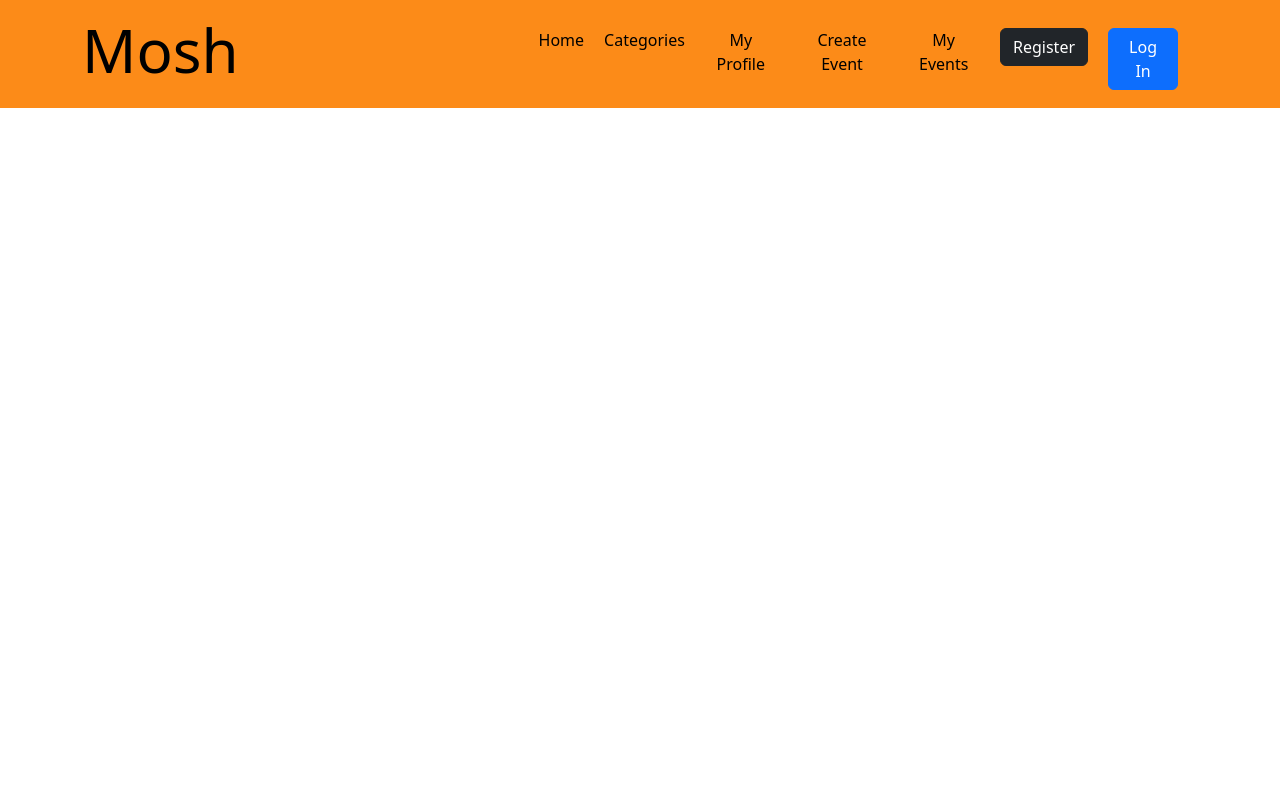
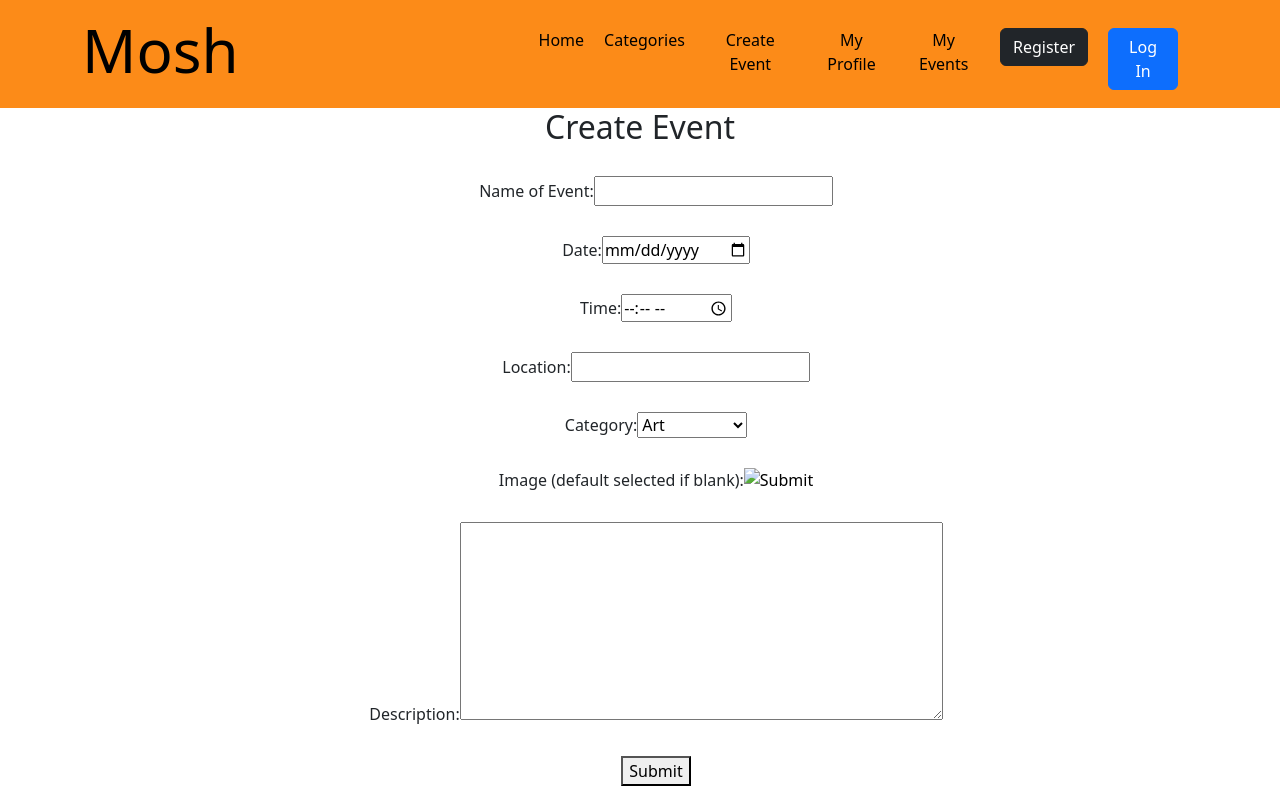
Before and after one commit to Keojac/Mosh, a React (Create React App) app in the folder client/: page /events/new in a window 1280 px wide. Built offline with nearby package versions, Linux system fonts and the light colour scheme.

Commit message:
rendered static components for webpage

```diff
--- a/client/src/App.css
+++ b/client/src/App.css
@@ -1,52 +1,7 @@
+/* Homepage css */
+
 .App {
   text-align: center;
-}
-
-.App-logo {
-  height: 40vmin;
-  pointer-events: none;
-}
-
-@media (prefers-reduced-motion: no-preference) {
-  .App-logo {
-    animation: App-logo-spin infinite 20s linear;
-  }
-}
-
-.App-header {
-  background-color: #282c34;
-  min-height: 100vh;
-  display: flex;
-  flex-direction: column;
-  align-items: center;
-  justify-content: center;
-  font-size: calc(10px + 2vmin);
-  color: white;
-}
-
-.App-link {
-  color: #61dafb;
-}
-
-@keyframes App-logo-spin {
-  from {
-    transform: rotate(0deg);
-  }
-  to {
-    transform: rotate(360deg);
-  }
-}
-
-.navbar {
-  background-color: #fc8b18;
-  color: black;
-  /* position: fixed !important; */
-}
-
-.title {
-  font-size: 60px;
-  text-decoration: none;
-  color: black;
 }
 
 .carousel {
@@ -72,6 +27,31 @@
   height: 700px;
 }
 
+.mission {
+  position: relative;
+  background-color: #ff9248;
+  height: 200px;
+  width: 80%;
+  margin: 0 auto;
+  margin-top: 50px;
+  font-size: 20px;
+  border-radius: 20px;
+}
+
+/* Navbar css */
+
+.navbar {
+  background-color: #fc8b18;
+  color: black;
+  /* position: fixed !important; */
+}
+
+.title {
+  font-size: 60px;
+  text-decoration: none;
+  color: black;
+}
+
 .nav_text {
   color: black;
   font-size: 16px;
@@ -88,16 +68,7 @@
   width: fit-content;
 }
 
-.mission {
-  position: relative;
-  background-color: #ff9248;
-  height: 200px;
-  width: 80%;
-  margin: 0 auto;
-  margin-top: 50px;
-  font-size: 20px;
-  border-radius: 20px;
-}
+/* Category page css */
 
 .category, img {
   display: block;
@@ -111,11 +82,24 @@
   text-decoration: none;
 }
 
+/* Create event page css */
+
+.form {
+  list-style: none;
+}
+
+.form, li {
+  margin-top: 30px;
+}
+
+
 @media (max-width: 400px) {
 
   body {
     height: fit-content;
   }
+
+  /* Homepage css */
 
   .carouselImg {
     display: block;
@@ -123,6 +107,12 @@
     height: 300px;
     margin: 0 auto;
   }
+
+  .mission {
+    height: 350px;
+  }
+
+  /* Navbar css */
 
   .nav_text {
     color: black;
@@ -136,9 +126,7 @@
     margin-left: 10px;
   }
 
-  .mission {
-    height: 350px;
-  }
+  /* Category page css */
 
   .category, img {
     width: 90%;
--- a/client/src/App.js
+++ b/client/src/App.js
@@ -4,6 +4,11 @@ import { Routes, Route, useNavigate } from "react-router-dom";
 import NavBar from './components/NavBar.js'
 import Home from './components/Homepage';
 import Categories from './components/Categories';
+import EventCategory from './components/EventCategory';
+import Profile from './components/User/Profile';
+import Form from './components/Form';
+import Register from './components/User/Register';
+import Login from './components/User/Login';
 
 function App() {
   return (
@@ -11,7 +16,12 @@ function App() {
       <NavBar />
       <Routes>
         <Route path="/" element={<Home />} />
-        <Route path="/categories" element={<Categories />} />
+        <Route path="/events/categories" element={<Categories />} />
+        <Route path="/events/:category" element={<EventCategory />} />
+        <Route path="/profile" element={<Profile />} />
+        <Route path="/events/new" element={<Form />} />
+        <Route path="/register" element={<Register />} />
+        <Route path="/login" element={<Login />} />
       </Routes>
     </div>
   );
--- a/client/src/components/Categories.js
+++ b/client/src/components/Categories.js
@@ -5,37 +5,37 @@ const Categories = () => {
     return (
         <div>
             <div className="category">
-                <Link to="/event/art">
+                <Link to="/event/:category">
                     <img src="https://img.freepik.com/free-photo/closeup-shot-andrew-jackson-face-dollar-bill-with-lines-painted-eyes-mouth_181624-12344.jpg?w=996&t=st=1660806079~exp=1660806679~hmac=b268371d4edf0d00b9f81dbb6706e330fdad7d780a401653c996a810d4e5c4f2" alt="cash with red lines painted on" />
                     <h3>Art</h3>
                 </Link>
             </div>
             <div className="category">
-                <Link to="/event/music">
+                <Link to="/event/:category">
                     <img src="https://img.freepik.com/free-photo/drummer-using-drum-sticks-hitting-snare-drum-with-splashing-water-black-background-studio-lighting-close-up_169016-14165.jpg?w=996&t=st=1660806291~exp=1660806891~hmac=e0786e1209fba08befcdb4d25ef59917a899aadfea65788b6450386aa5bdb758" alt="liquid splashing from drum being player" />
                     <h3>Music</h3>
                 </Link>
             </div>
             <div className="category">
-                <Link to="/event/sports">
+                <Link to="/event/:category">
                     <img src="https://img.freepik.com/free-photo/soccer-player-action-stadium_1150-14598.jpg?w=996&t=st=1660806468~exp=1660807068~hmac=153e4703641f46cf3d8112640c564a24c40ee7ebabc0f6fbac6485d9e3dac35c" alt="person dribbling soccer ball" />
                     <h3>Sports</h3>
                 </Link>
             </div>
             <div className="category">
-                <Link to="/event/corporate">
+                <Link to="/event/:category">
                     <img src="https://img.freepik.com/free-photo/aerial-view-business-data-analysis-graph_53876-146152.jpg?w=996&t=st=1660806549~exp=1660807149~hmac=a815541812fbfaffa04f632a02cb8443ce9daaada1812c0d72b076e40f3c6489" alt="eagle eye of business meeting" />
                     <h3>Corporate</h3>
                 </Link>
             </div>
             <div className="category">
-                <Link to="/event/community">
+                <Link to="/event/:category">
                     <img src="https://img.freepik.com/free-photo/friends-drinking-eating-tailgate-party_53876-125376.jpg?w=996&t=st=1660806662~exp=1660807262~hmac=ac1363a37c0d5f3782b840574971bdb89547204cb6bb17fd1df538de4beb798b" alt="people having a bbq" />
                     <h3>Community</h3>
                 </Link>
             </div>
             <div className="category">
-                <Link to="/event/virtual">
+                <Link to="/event/:category">
                     <img src="https://img.freepik.com/free-photo/remote-meeting-woman-working-from-home-during-coronavirus-covid-19-quarantine-remote-office-concept_155003-12406.jpg?w=996&t=st=1660806756~exp=1660807356~hmac=31970f9f9acfa96ea9767091e5d6ae898c6a908c0383559b5fe461d247533eb0" alt="virtual meeting" />
                     <h3>Virtual</h3>
                 </Link>
--- /dev/null
+++ b/client/src/components/EventCategory.js
@@ -0,0 +1,10 @@
+const EventCategory = (props) => {
+    return (
+        <div>
+
+        </div>
+    )
+}
+
+
+export default EventCategory
--- /dev/null
+++ b/client/src/components/Form.js
@@ -0,0 +1,53 @@
+const Form = (props) => {
+    return (
+        <div>
+            <h2>Create Event</h2>
+            <form>
+                <ul className="form">
+                    <li>
+                        <label for="name">Name of Event:</label>
+                        <input type="text" name="name" />
+                    </li>
+                    <li>
+                        <label for="date">Date:</label>
+                        <input type="date" name="date" />
+                    </li>
+                    <li>
+                        <label for="time">Time:</label>
+                        <input type="time" name="time" />
+                    </li>
+                    <li>
+                        <label for="location">Location:</label>
+                        <input type="text" name="location" />
+                    </li>
+                    <li>
+                        <label for="category">Category:</label>
+                        <select name="category">
+                            <option value="art">Art</option>
+                            <option value="music">Music</option>
+                            <option value="sports">Sports</option>
+                            <option value="corporate">Corporate</option>
+                            <option value="community">Community</option>
+                            <option value="virtual">Virtual</option>
+                        </select>
+                    </li>
+                    <li>
+                        <label for="image">Image (default selected if blank):</label>
+                        <input type="image" name="image" />
+                    </li>
+                    <li>
+                        <label for="description">Description:</label>
+                        <textarea rows="8" cols="50" />
+                    </li>
+                    <li>
+                        <button>Submit</button>
+                    </li>
+                </ul>
+            </form>
+        </div>
+    )
+}
+
+
+
+export default Form
--- a/client/src/components/NavBar.js
+++ b/client/src/components/NavBar.js
@@ -16,10 +16,10 @@ function NavBar() {
                 <Navbar.Collapse id="basic-navbar-nav">
                     <Nav className="me-auto">
                         <Link className="nav_text" to="/">Home</Link>
-                        <Link className="nav_text" to="/categories">Categories</Link>
+                        <Link className="nav_text" to="/events/categories">Categories</Link>
+                        <Link className="nav_text" to="/events/new">Create Event</Link>
                         <Link className="nav_text" to="/profile">My Profile</Link>
-                        <Link className="nav_text" to="/new">Create Event</Link>
-                        <Link className="nav_text" to="/categories">My Events</Link>
+                        <Link className="nav_text" to="/events/user">My Events</Link>
                         <Link className="nav_text" to="/register">
                             {" "}
                             <Button className="register" variant="dark">
--- /dev/null
+++ b/client/src/components/User/Login.js
@@ -0,0 +1,28 @@
+import { Link } from 'react-router-dom'
+
+const Login = (props) => {
+    return (
+        <div>
+            <form>
+                <ul className="form">
+                    <li>
+                        <label htmlFor="username">Username:</label>
+                        <input type="text" name="username" />
+                    </li>
+                    <li>
+                        <label htmlFor="password">Password:</label>
+                        <input type="text" name="password" />
+                    </li>
+                    <li>
+                        <input type="submit" value="Login" />
+                    </li>
+                </ul>
+            </form>
+            <p>Don't have an account? Register <Link to="/register">here</Link></p>
+        </div>
+    )
+}
+
+
+
+export default Login
--- /dev/null
+++ b/client/src/components/User/Profile.js
@@ -0,0 +1,21 @@
+const Profile = (props) => {
+    return (
+        <div>
+            <h1>(insert name's) Profile</h1>
+            <ul className="form">
+                <li><h3>Name:</h3><p>insert name</p></li>
+                <li><h3>Interests:</h3><p>insert interests</p></li>
+                <li><h3>Location:</h3><p>insert location</p></li>
+            </ul>
+            <button>Edit Profile</button>
+        </div>
+
+    )
+}
+
+
+
+
+
+
+export default Profile
--- /dev/null
+++ b/client/src/components/User/Register.js
@@ -0,0 +1,35 @@
+import { Link } from 'react-router-dom'
+
+const Register = (props) => {
+    return (
+        <div>
+            <h1>Register</h1>
+            <ul className="form">
+                <li>
+                    <label htmlFor="username">Username: </label>
+                    <input type="text" name="username" />
+                </li>
+                <li>
+                    <label htmlFor="password">Password: </label>
+                    <input type="text" name="password" />
+                </li>
+                <li>
+                    <label htmlFor="interests">Interests: </label>
+                    <input type="text" name="username" />
+                </li>
+                <li>
+                    <label htmlFor="location">Location: </label>
+                    <input type="text" name="location" />
+                </li>
+                <li>
+                    <input type="submit" value="Register" />
+                </li>
+            </ul>
+            <p>Already registered? Login <Link to="/login">here</Link></p>
+        </div>
+    )
+}
+
+
+
+export default Register
```
Also changed, not shown: client/src/components/User/Logout.js (added, +14 -0 lines).
